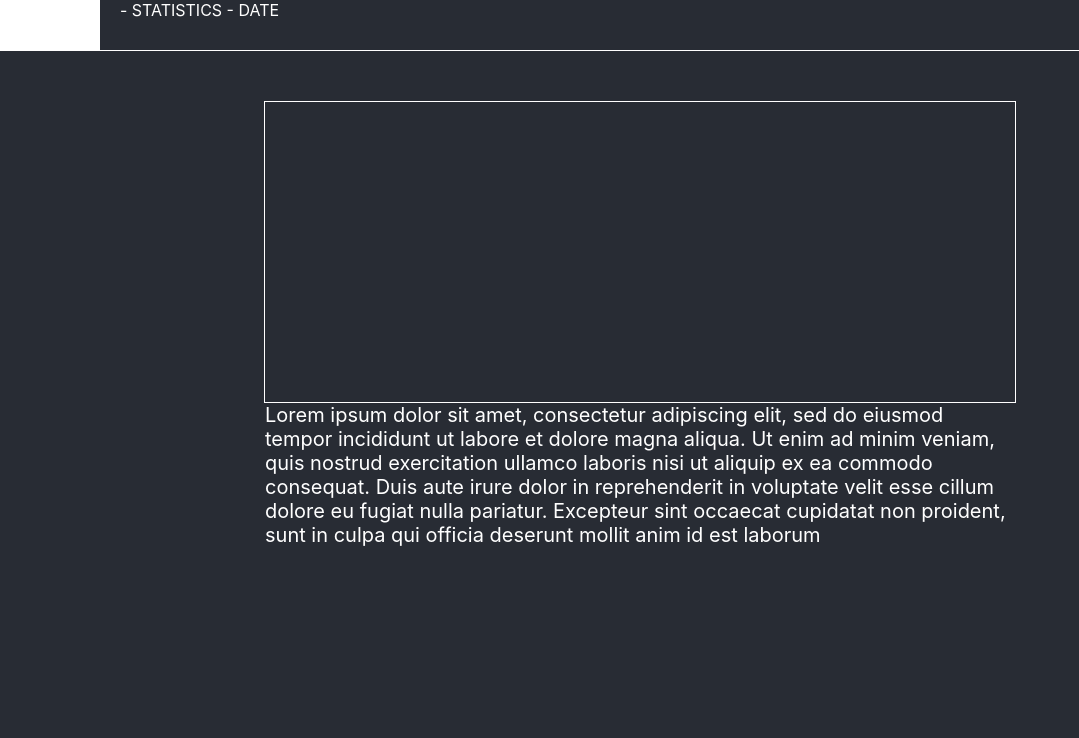
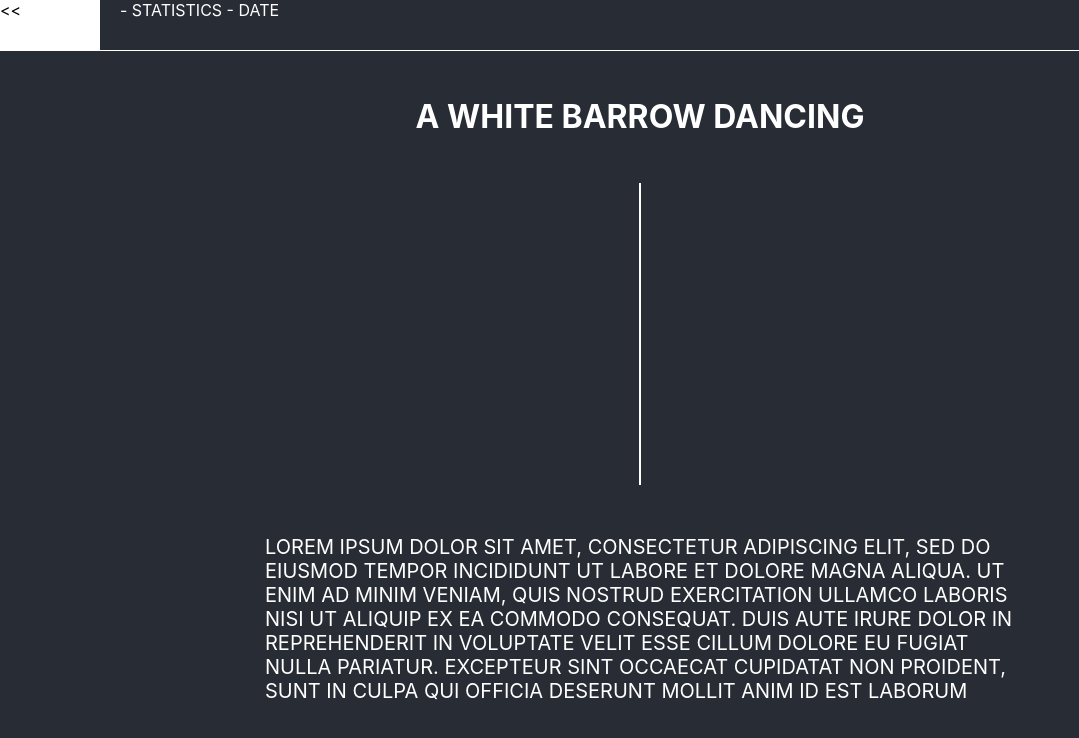
Before and after one commit to VincentHui/haikuApp2, a React (Create React App) app: page /selected in a window 1280 px wide. Shown: the top 738 px of the page, without its empty margins (0-1079 px from the left). Built offline with nearby package versions, Linux system fonts and the light colour scheme.

Commit message:
finishing improvements on selected tile content

```diff
--- a/src/SelectedTile/selectedTile.jsx
+++ b/src/SelectedTile/selectedTile.jsx
@@ -37,28 +37,36 @@ const BackButton = styled.div`
     color: black;
 `
 
-export const SelectedTile = ({openModal, unSelectCard, title, icon})=>{
+// const SelectedTileRow = styled(CenterFlex)`
+//     flexDirection:'row'
+//     justifyContent:'center'
+// `
+
+export const SelectedTile = ({openModal, unSelectCard, title, icon, description})=>{
     const isDesktop = useMediaQuery({ minWidth: 750 });
     let history = useHistory();
     return <div style={{width:'100vw'}}>
         <SelectedHeader>
             <BackButton onClick={()=>{
                 history.push('/cards')
-                }}></BackButton>
+            }}>{'<<'}</BackButton>
             <div style={{textAlign:'left', marginLeft:20}}>{title} - STATISTICS - DATE</div>
         </SelectedHeader>
         <Grid style={{ marginLeft:15, marginRight:15}}>
             <CenterFlex col={2}>
-                <div style={{width:'100%', height:50}}></div>
+                <CenterFlex style={{flexDirection:'row', justifyContent:'center', marginTop: 25, marginBottom: 25}}>
+                    <h1>{description}</h1>
+                </CenterFlex>
                 <CenterFlex style={{flexDirection:'row', justifyContent:'center'}}>
                     <div style={{
                     color: 'white',
-                    minWidth: 750,
+                    maxWidth: 750,
                     minHeight: 300,
                     borderStyle: 'solid',
                     borderWidth: 'thin'
                     }}>{icon(200)}</div>
                 </CenterFlex>
+                <div style={{width:'100%', height:50}}></div>
                 <CenterFlex style={{flexDirection:'row', justifyContent:'center'}}>
                     <div style={{maxWidth:750,fontSize:20}}>Lorem ipsum dolor sit amet, consectetur adipiscing elit, sed do eiusmod tempor incididunt ut labore et dolore magna aliqua. Ut enim ad minim veniam, quis nostrud exercitation ullamco laboris nisi ut aliquip ex ea commodo consequat. Duis aute irure dolor in reprehenderit in voluptate velit esse cillum dolore eu fugiat nulla pariatur. Excepteur sint occaecat cupidatat non proident, sunt in culpa qui officia deserunt mollit anim id est laborum</div>
                 </CenterFlex>
@@ -68,7 +76,8 @@ export const SelectedTile = ({openModal, unSelectCard, title, icon})=>{
 }
 const mapStateToProps = (state) => ({
     title : state.SelectedTile ?  state.SelectedTile.title : '',
-    icon : state.SelectedTile ? state.SelectedTile.icon : ()=>null
+    icon : state.SelectedTile ? state.SelectedTile.icon : ()=>null,
+    description : state.SelectedTile ? state.SelectedTile.description : 'A WHITE BARROW DANCING'
   })
   const mapDispatchToProps = (dispatch) => ({
     openModal:()=>dispatch(OpenModalAction(ModalNames.HOME)),
--- a/src/homeTiles/reducers.js
+++ b/src/homeTiles/reducers.js
@@ -46,12 +46,12 @@ export const OpenModalAction=(name)=>({
 })
 
 const initialState = [
-    {title:'FIREFLY', icon:AnimatedSkull,  flipped:false},
-    {title:'DESCENT', icon:AnimatedGhost,   flipped:false},
-    {title:'FISH', icon:AnimatedSkull,      flipped:false},
-    {title:'SUNLIGHT', icon:AnimatedGhost,  flipped:false},
-    {title:'A RUIN', icon:AnimatedSkull,    flipped:false},
-    {title:'ROSE',icon:AnimatedSkull,       flipped:false}]
+    {title:'FIREFLY', icon:AnimatedSkull,  flipped:false, description:'fires across the sky', date:{}},
+    {title:'DESCENT', icon:AnimatedGhost,   flipped:false, description:'toward the bottom of it', date:{}},
+    {title:'FISH', icon:AnimatedSkull,      flipped:false, description:'those that would be swimming', date:{}},
+    {title:'SUNLIGHT', icon:AnimatedGhost,  flipped:false, description:'a ray in which its revealed', date:{}},
+    {title:'A RUIN', icon:AnimatedSkull,    flipped:false, description:'would be decayed in a stillness', date:{}},
+    {title:'ROSE',icon:AnimatedSkull,       flipped:false, description:'no flowering in the concrete', date:{}}]
 
 export const homeTiles = (state = initialState, action) => {
     switch (action.type) {
@@ -59,9 +59,10 @@ export const homeTiles = (state = initialState, action) => {
             return state.map((item)=>{
                 return (item.title === action.title) ?
                 {
+                    ...item,
                     title: action.title,
                     flipped : action.flipped,
-                    icon: item.icon
+                    icon: item.icon,
                 }:
                 item;
             })
--- a/src/index.css
+++ b/src/index.css
@@ -15,6 +15,7 @@ body {
   font-family: -apple-system, BlinkMacSystemFont, "Segoe UI", "Roboto", "Oxygen",
     "Ubuntu", "Cantarell", "Fira Sans", "Droid Sans", "Helvetica Neue",
     sans-serif;
+  text-transform: uppercase;
   background: transparent;
   -webkit-touch-callout: none;
   -webkit-user-select: none;
--- a/src/intro/intro.jsx
+++ b/src/intro/intro.jsx
@@ -74,7 +74,7 @@ const Intro =({openModal})=>{
                         <div style={{margin: 'auto'}}>with you guys in north london</div>
                     </div>
 
-                    <TileSpring onClick={()=>history.push("/cards")} style={{width:'100%', opacity:0}}>GO ></TileSpring>
+                    <TileSpring onClick={()=>history.push("/cards")} style={{width:'100%', opacity:0}}>GO >></TileSpring>
                 </div>
 
             </IntroTileNonAb>
```
Also changed, not shown: src/SelectedTile/graphics.jsx (added), src/SelectedTile/haiku.jsx (added), src/SelectedTile/textBlock.jsx (added).
